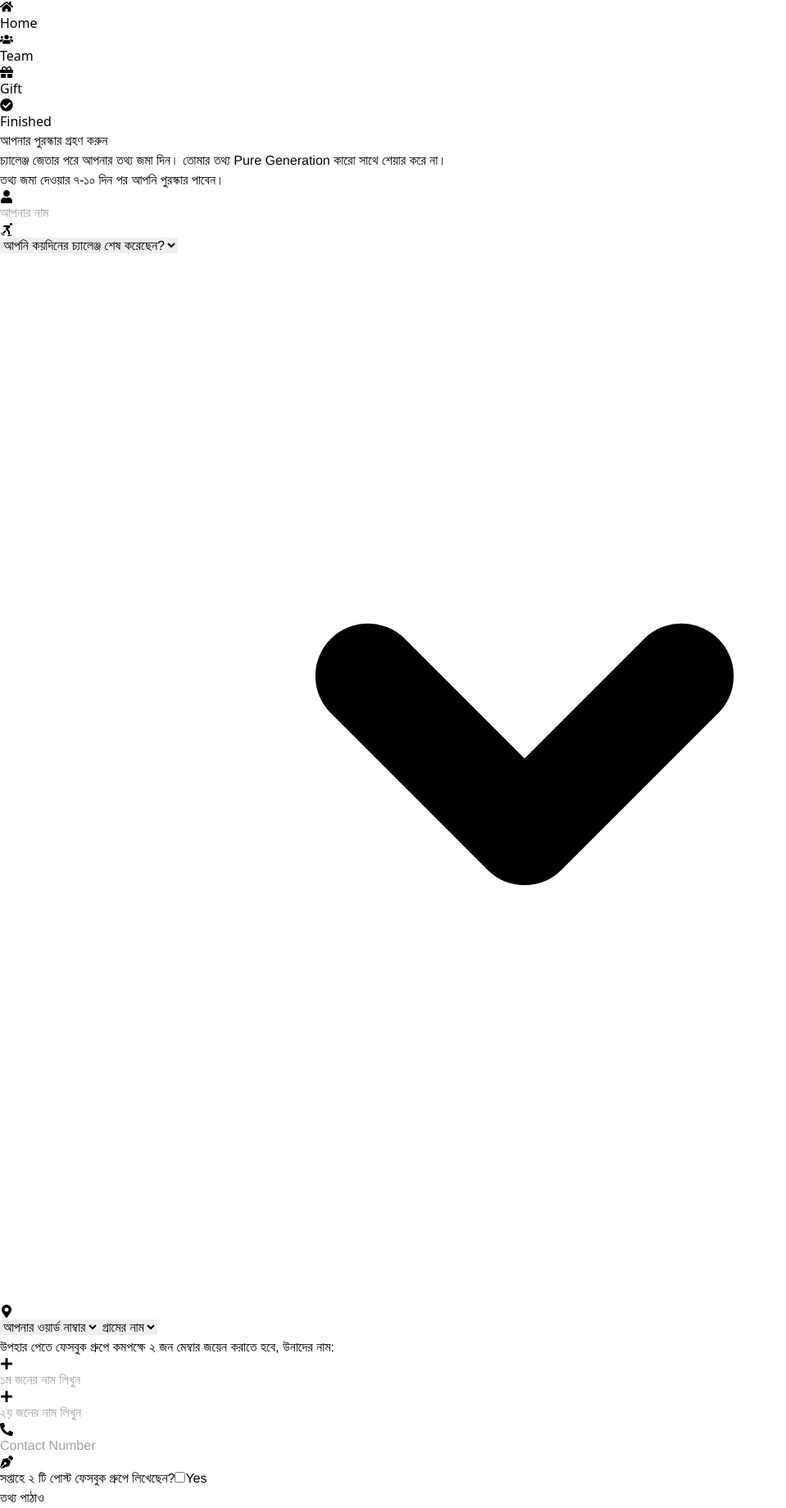
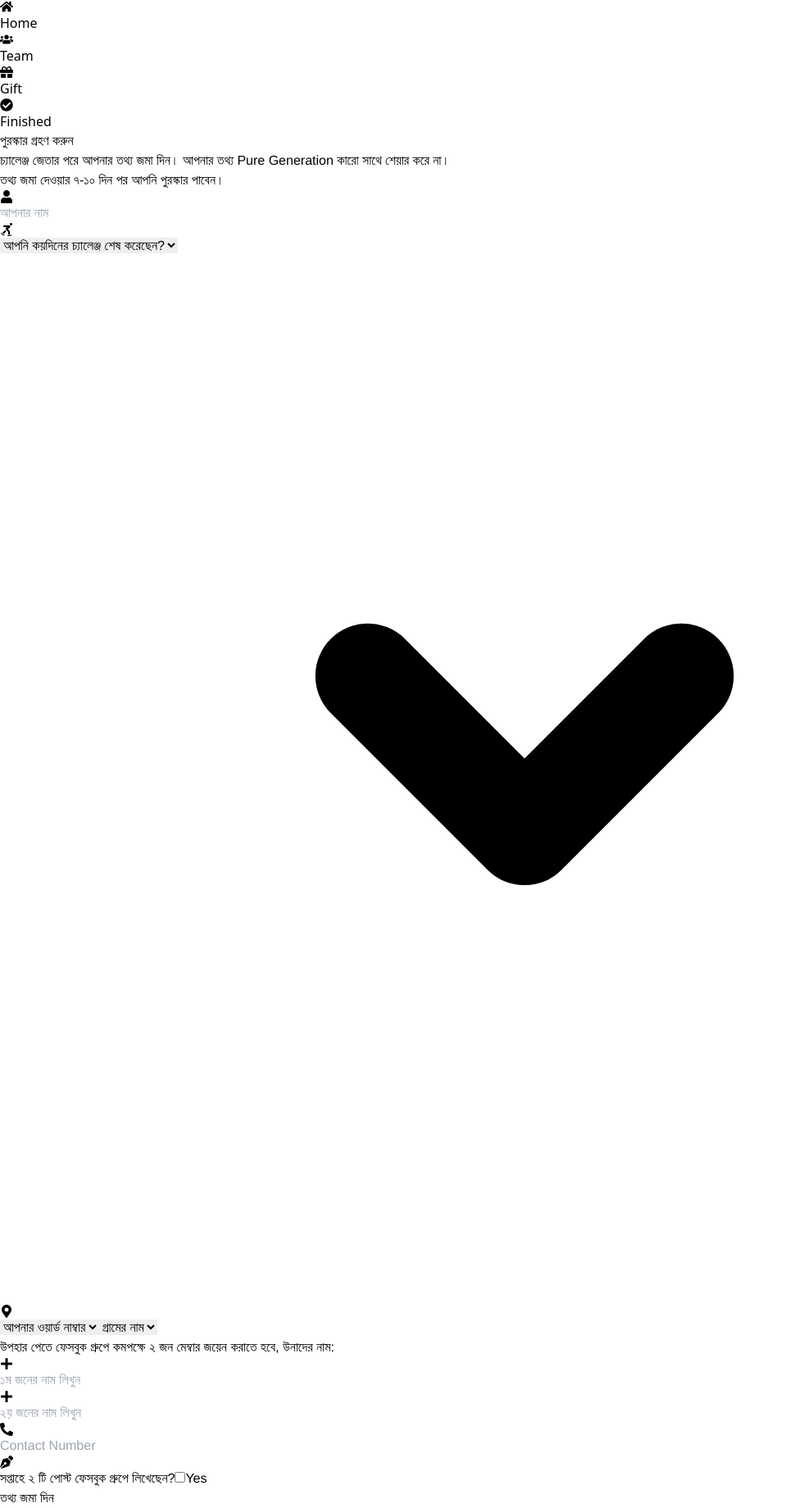
Before and after one commit to codebymojnu/pure-generation-frontend, a React (Vite) app: page /gift-form in a window 1280 px wide. Shown: the whole page at 82% size, without its empty margins (0-959 px from the left). Built offline with nearby package versions, Linux system fonts and the light colour scheme; a web font is replaced by a local one.

Commit message:
some design and text changes

```diff
--- a/src/components/FinishedChallenges.jsx
+++ b/src/components/FinishedChallenges.jsx
@@ -64,9 +64,9 @@ function FinishedChallenges() {
           <table className="table-auto w-full">
             <thead>
               <tr className="bg-gray-200 text-gray-700">
-                <th className="px-4 py-2">Date</th>
-                <th className="px-4 py-2">Name</th>
-                <th className="px-4 py-2">Challenge Name</th>
+                <th className="px-4 py-2">তারিখ</th>
+                <th className="px-4 py-2 text-left">বিজয়ীর নাম</th>
+                <th className="px-4 py-2 text-left">চ্যালেঞ্জের নাম</th>
                 <th className="px-4 py-2 hidden md:table-cell">Address</th>
                 <th className="px-4 py-2 hidden md:table-cell">
                   Invitation Member
@@ -84,11 +84,13 @@ function FinishedChallenges() {
                     <FaCalendarAlt className="inline-block mr-1" />
                     {challenge.date}
                   </td>
-                  <td className="px-4 py-2">
+                  <td className="px-4 py-2 lg:text-left">
                     <FaUser className="inline-block mr-1" />
                     {challenge.name}
                   </td>
-                  <td className="px-4 py-2">{challenge.challengeName}</td>
+                  <td className="px-4 py-2 lg:text-left">
+                    {challenge.challengeName}
+                  </td>
                   <td className="px-4 py-2 hidden md:table-cell">
                     ওয়ার্ড {challenge.wardNo}, {challenge.villageName}
                   </td>
--- a/src/components/GiftForm.jsx
+++ b/src/components/GiftForm.jsx
@@ -73,9 +73,7 @@ function GiftForm() {
     setIsSubmitting(true);
     if (!formData.post) {
       // If not checked, show an error message or handle it as needed
-      setError(
-        "আপনি সপ্তাহে দুইটি করে পোস্ট গ্রুপে লিখেন— স্বাস্থ্য, ধর্ম, জীবনী, সাহিত্য, বিজ্ঞান। এটা কনফার্ম করুন ফর্মে।"
-      );
+      setError("সপ্তাহে দুইটি করে পোস্ট গ্রুপে লিখেন— Yes ঘরটি মার্ক করুন");
       return; // Prevent form submission
     } else {
       setError(null);
@@ -129,10 +127,10 @@ function GiftForm() {
       }}
     >
       <h2 className="text-3xl font-bold text-gray-800 text-center mb-2">
-        আপনার পুরস্কার গ্রহণ করুন
+        পুরস্কার গ্রহণ করুন
       </h2>
-      <p className="text-lg text-gray-600 text-center mb-4">
-        চ্যালেঞ্জ জেতার পরে আপনার তথ্য জমা দিন। তোমার তথ্য Pure Generation কারো
+      <p className="text-lg text-gray-600 lg:text-center mb-4">
+        চ্যালেঞ্জ জেতার পরে আপনার তথ্য জমা দিন। আপনার তথ্য Pure Generation কারো
         সাথে শেয়ার করে না।
       </p>
       <p className="text-sm text-gray-600 text-center mb-8">
@@ -143,7 +141,7 @@ function GiftForm() {
         {error ? error : successMessage}
       </p>
       {isSubmitting && (
-        <p className="text-center transition-opacity duration-300 opacity-100">
+        <p className="text-center transition-opacity duration-300 opacity-100 mb-3">
           তথ্য পাঠানো হচ্ছে...
         </p>
       )}
@@ -303,9 +301,9 @@ function GiftForm() {
 
         <button
           type="submit"
-          className="w-full bg-blue-500 hover:bg-blue-700 text-white font-bold py-2 px-4 rounded focus:outline-none focus:shadow-outline"
+          className="w-full bg-blue-500 hover:bg-blue-700 text-white font-bold py-2 px-4 rounded focus:outline-none focus:shadow-outline mt-3"
         >
-          তথ্য পাঠাও
+          তথ্য জমা দিন
         </button>
       </form>
     </div>
```
